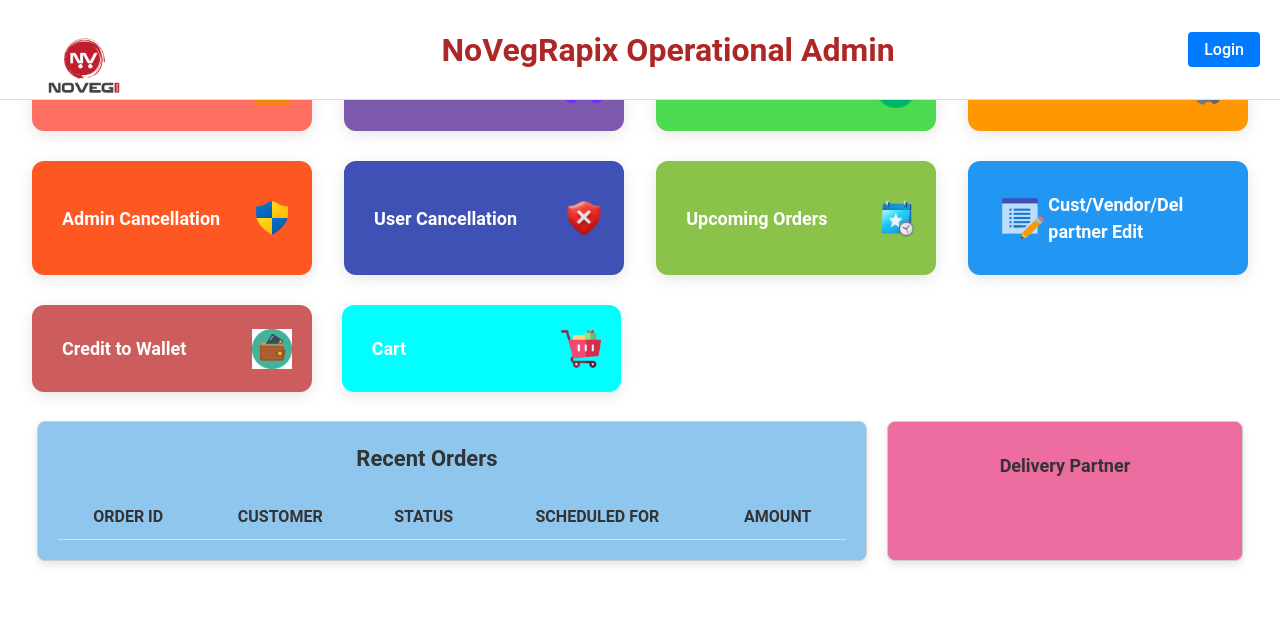
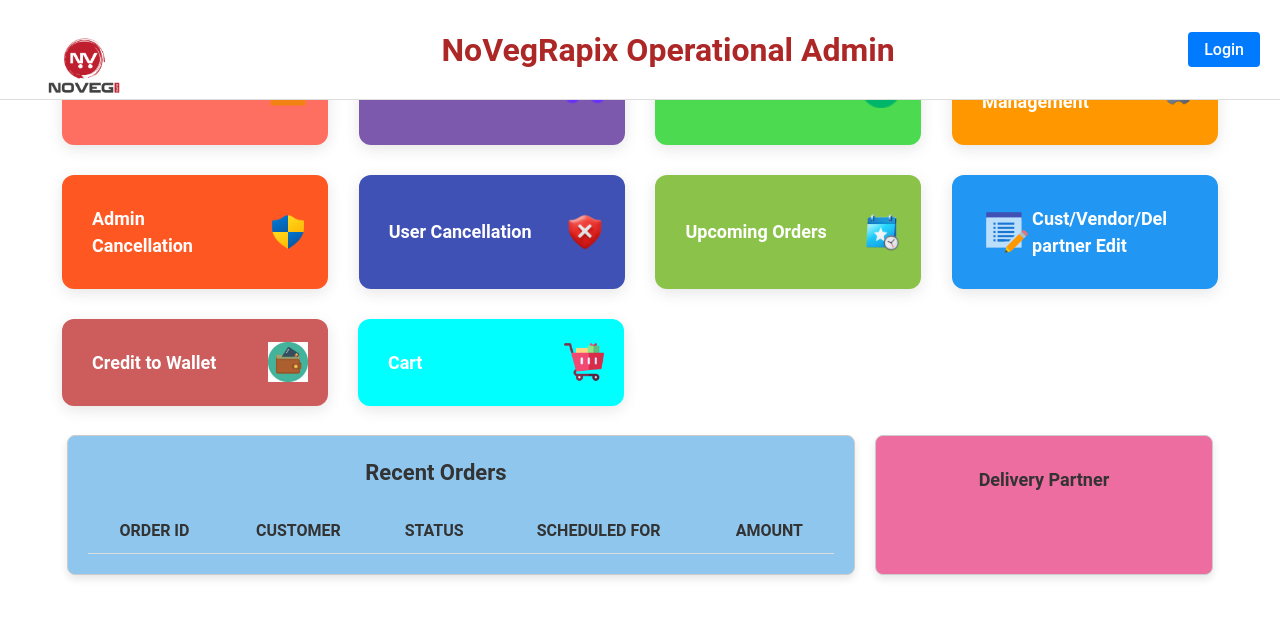
Before and after one commit to sathvikakadarla/OA, a React (Vite) app in the folder operations/: page /dashboard in a window 1280 px wide. Shown: the top 618 px of the page. Built offline with nearby package versions, Linux system fonts and the light colour scheme.

Commit message:
Update Dashboard.css

```diff
--- a/operations/src/Pages/Dashboard/Dashboard.css
+++ b/operations/src/Pages/Dashboard/Dashboard.css
@@ -10,9 +10,12 @@
     display: flex;
     flex-direction: column;
     padding-top: 80px;
+    padding-left: 30px; /* Add left padding */
+    padding-right: 30px; /* Add right padding */
     min-height: 100px;
     margin-bottom: 300px;
 }
+
 
 /* Rows in Dashboard */
 .first-row, .second-row, .third-row {
```
